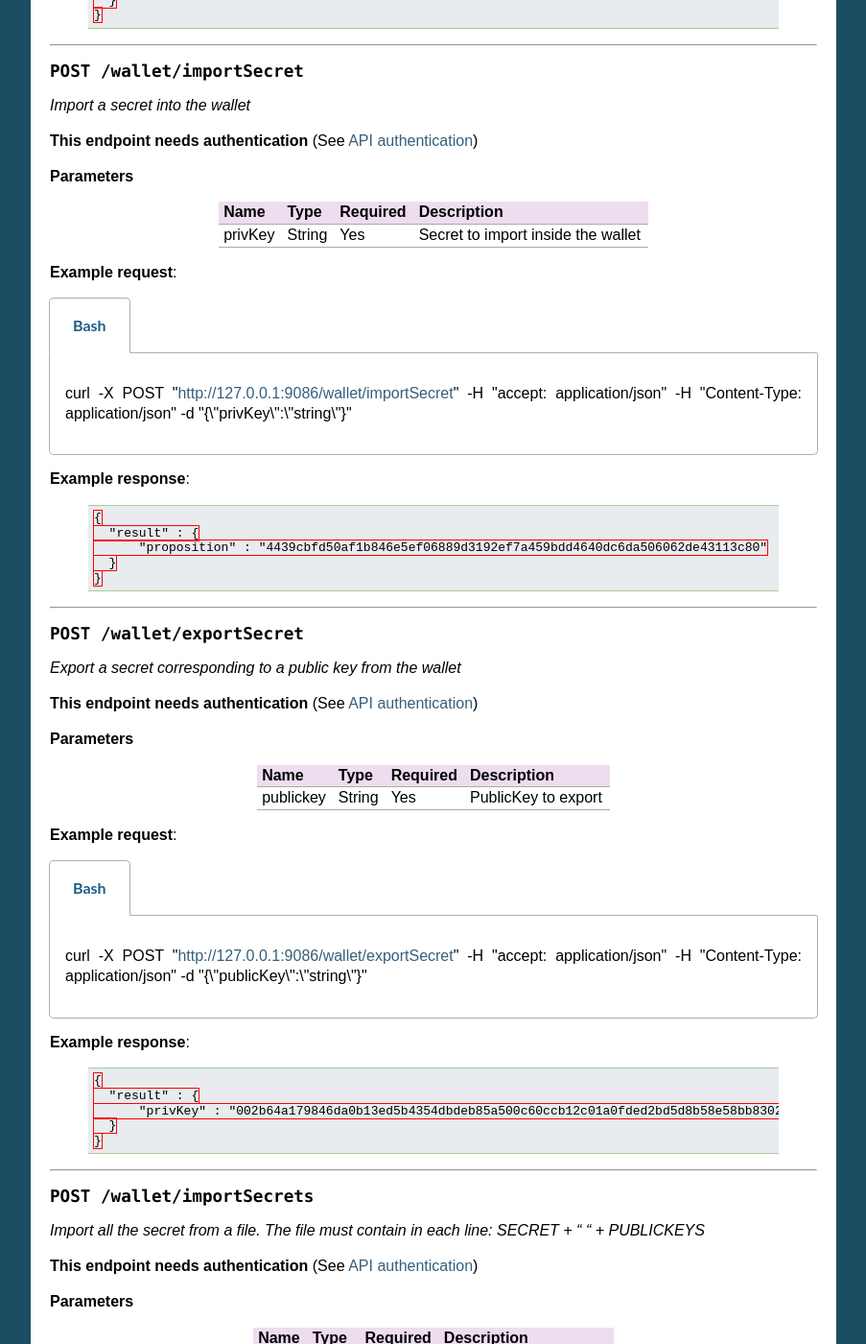
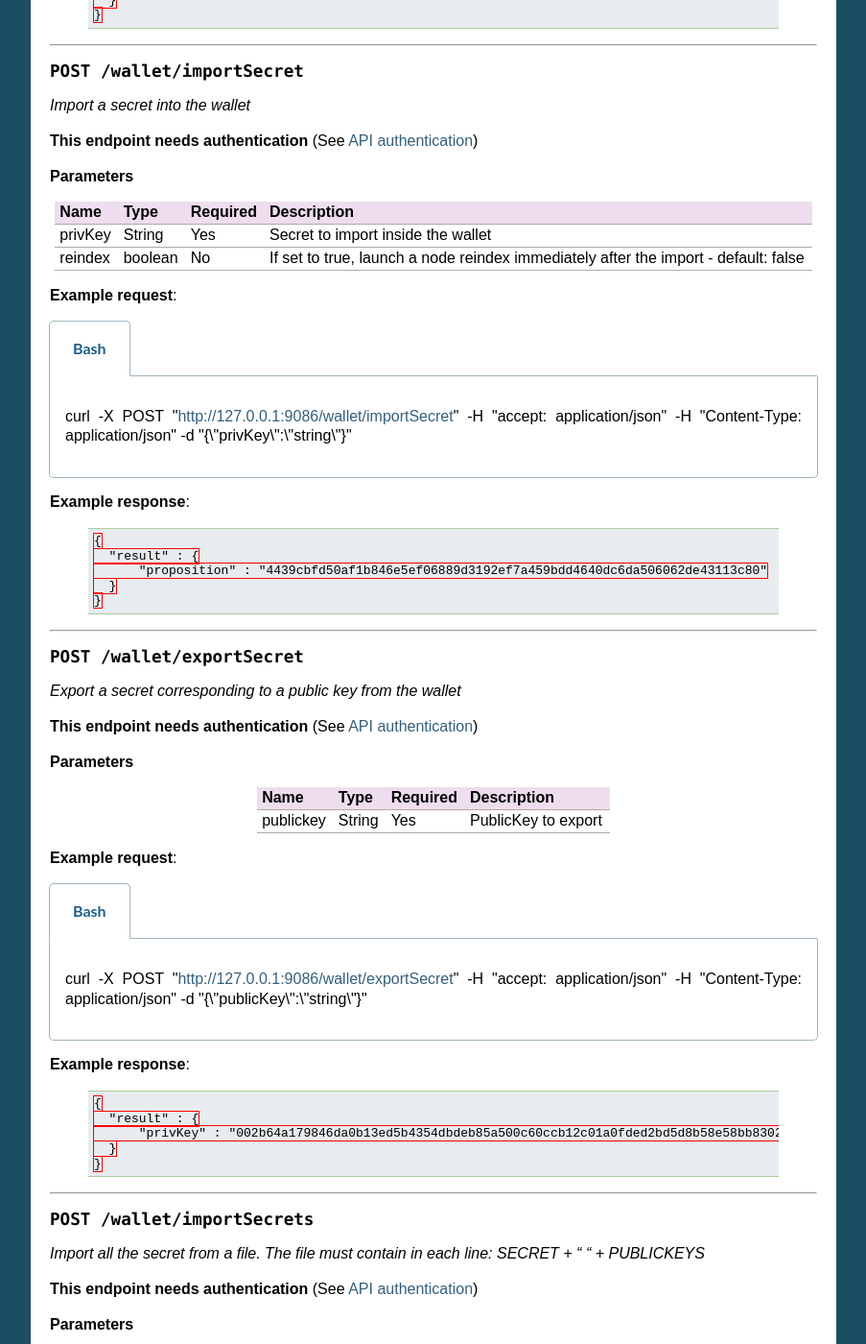
Before and after one commit to HorizenOfficial/developer-horizen-global, a Sphinx documentation site: the page built from docs/reference/01-scnode-api-spec.rst, in a window 1280 px wide and 1400 px high, scrolled down 21603 px. Shown: the whole window at 96% size, without its empty margins (198-1101 px from the left). Built offline with Sphinx 7.4.7, drawn with Linux system fonts in a browser that asks for light colours; some of the changed text lies outside the part shown.

Commit message:
added rerindex flag to wallet import key endpoints

```diff
--- a/docs/reference/01-scnode-api-spec.rst
+++ b/docs/reference/01-scnode-api-spec.rst
@@ -1318,11 +1318,13 @@ ________
 
 **Parameters**
 
-+------------------+--------------+----------+--------------------------------------+
-| Name             | Type         | Required | Description                          |
-+==================+==============+==========+======================================+
-| privKey          | String       |   Yes    | Secret to import inside the wallet   |
-+------------------+--------------+----------+--------------------------------------+
++------------------+--------------+----------+--------------------------------------------------------------------------------------+
+| Name             | Type         | Required | Description                                                                          |
++==================+==============+==========+======================================================================================+
+| privKey          | String       |   Yes    | Secret to import inside the wallet                                                   |
++------------------+--------------+----------+--------------------------------------------------------------------------------------+
+| reindex          | boolean      |   No     | If set to true, launch a node reindex immediately after the import - default: false  |
++------------------+--------------+----------+--------------------------------------------------------------------------------------+
 
 **Example request**:
 
@@ -1388,11 +1390,13 @@ ________
 
 **Parameters**
 
-+------------------+--------------+----------+--------------------------------------+
-| Name             | Type         | Required | Description                          |
-+==================+==============+==========+======================================+
-| path             | String       |   Yes    | Path to the file to import           |
-+------------------+--------------+----------+--------------------------------------+
++------------------+--------------+----------+--------------------------------------------------------------------------------------+
+| Name             | Type         | Required | Description                                                                          |
++==================+==============+==========+======================================================================================+
+| path             | String       |   Yes    | Path to the file to import                                                           |
++------------------+--------------+----------+--------------------------------------------------------------------------------------+
+| reindex          | boolean      |   No     | If set to true, launch a node reindex immediately after the import - default: false  |
++------------------+--------------+----------+--------------------------------------------------------------------------------------+
 
 **Example request**:
 
```
